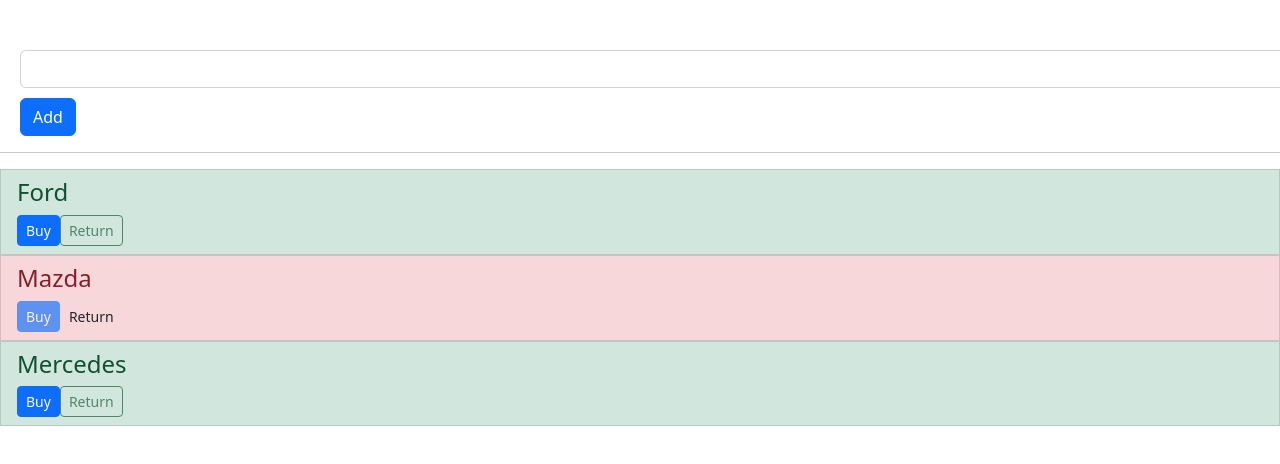
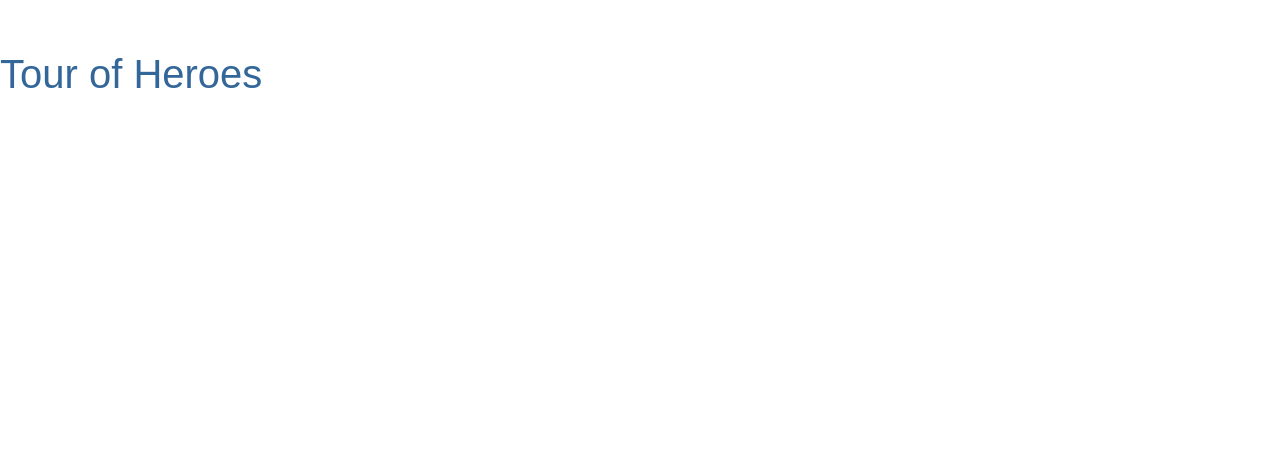
Before and after one commit to OlehNoskov/Learning-Angular, an Angular app in the folder client/: page / in a window 1280 px wide. Shown: the top 464 px of the page. Built offline with nearby package versions, Linux system fonts and the light colour scheme.

Commit message:
update project add file .gitignore

```diff
--- a/client/src/app/app.component.css
+++ b/client/src/app/app.component.css
@@ -1,3 +1,44 @@
-.white-text{
-  color: dimgray;
+/* Application-wide Styles */
+h1 {
+  color: #369;
+  font-family: Arial, Helvetica, sans-serif;
+  font-size: 250%;
 }
+h2, h3 {
+  color: #444;
+  font-family: Arial, Helvetica, sans-serif;
+  font-weight: lighter;
+}
+body {
+  margin: 2em;
+}
+body, input[type="text"], button {
+  color: #333;
+  font-family: Cambria, Georgia, serif;
+}
+button {
+  background-color: #eee;
+  border: none;
+  border-radius: 4px;
+  cursor: pointer;
+  color: black;
+  font-size: 1.2rem;
+  padding: 1rem;
+  margin-right: 1rem;
+  margin-bottom: 1rem;
+  margin-top: 1rem;
+}
+button:hover {
+  background-color: black;
+  color: white;
+}
+button:disabled {
+  background-color: #eee;
+  color: #aaa;
+  cursor: auto;
+}
+
+/* everywhere else */
+* {
+  font-family: Arial, Helvetica, sans-serif;
+}
--- a/client/src/app/app.component.html
+++ b/client/src/app/app.component.html
@@ -30,9 +30,11 @@
 <!--</div>-->
 
 
-<div class="col-xs-8 col-xs-offset-2">
-  <app-car-add ></app-car-add>
-  <div class=list-group>
-    <app-car *ngFor=" let car of cars" [car]="car"></app-car>
-  </div>
-</div>
+<!--<div class="col-xs-8 col-xs-offset-2">-->
+<!--  <app-car-add ></app-car-add>-->
+<!--  <div class=list-group>-->
+<!--    <app-car *ngFor=" let car of cars" [car]="car"></app-car>-->
+<!--  </div>-->
+<!--</div>-->
+
+<h1>{{title}}</h1>
--- a/client/src/app/app.component.ts
+++ b/client/src/app/app.component.ts
@@ -146,25 +146,37 @@
 //   }
 // }
 
-import { Component, OnInit } from '@angular/core';
-import { CarService  } from "./services/car.service";
+// import { Component, OnInit } from '@angular/core';
+// import { CarService  } from "./services/car.service";
+//
+// @Component({
+//   selector: 'app-root',
+//   templateUrl: './app.component.html',
+//   styleUrls: ['./app.component.css'],
+//   //registration service in this class (1 way)
+//   // providers: [CarService]
+// })
+// export class AppComponent implements OnInit {
+//   cars = [];
+//
+//   constructor(private carService: CarService) {
+//   }
+//
+//
+//   ngOnInit(): void {
+//     // @ts-ignore
+//     this.cars = this.carService.cars;
+//   }
+// }
+
+
+import { Component } from '@angular/core';
 
 @Component({
   selector: 'app-root',
   templateUrl: './app.component.html',
   styleUrls: ['./app.component.css'],
-  //registration service in this class (1 way)
-  // providers: [CarService]
 })
-export class AppComponent implements OnInit {
-  cars = [];
-
-  constructor(private carService: CarService) {
-  }
-
-
-  ngOnInit(): void {
-    // @ts-ignore
-    this.cars = this.carService.cars;
-  }
+export class AppComponent {
+  title = 'Tour of Heroes';
 }
```
Also changed, not shown: client/src/learning.ts (added), 1 other file (tests, documents, lock files or other folders).
